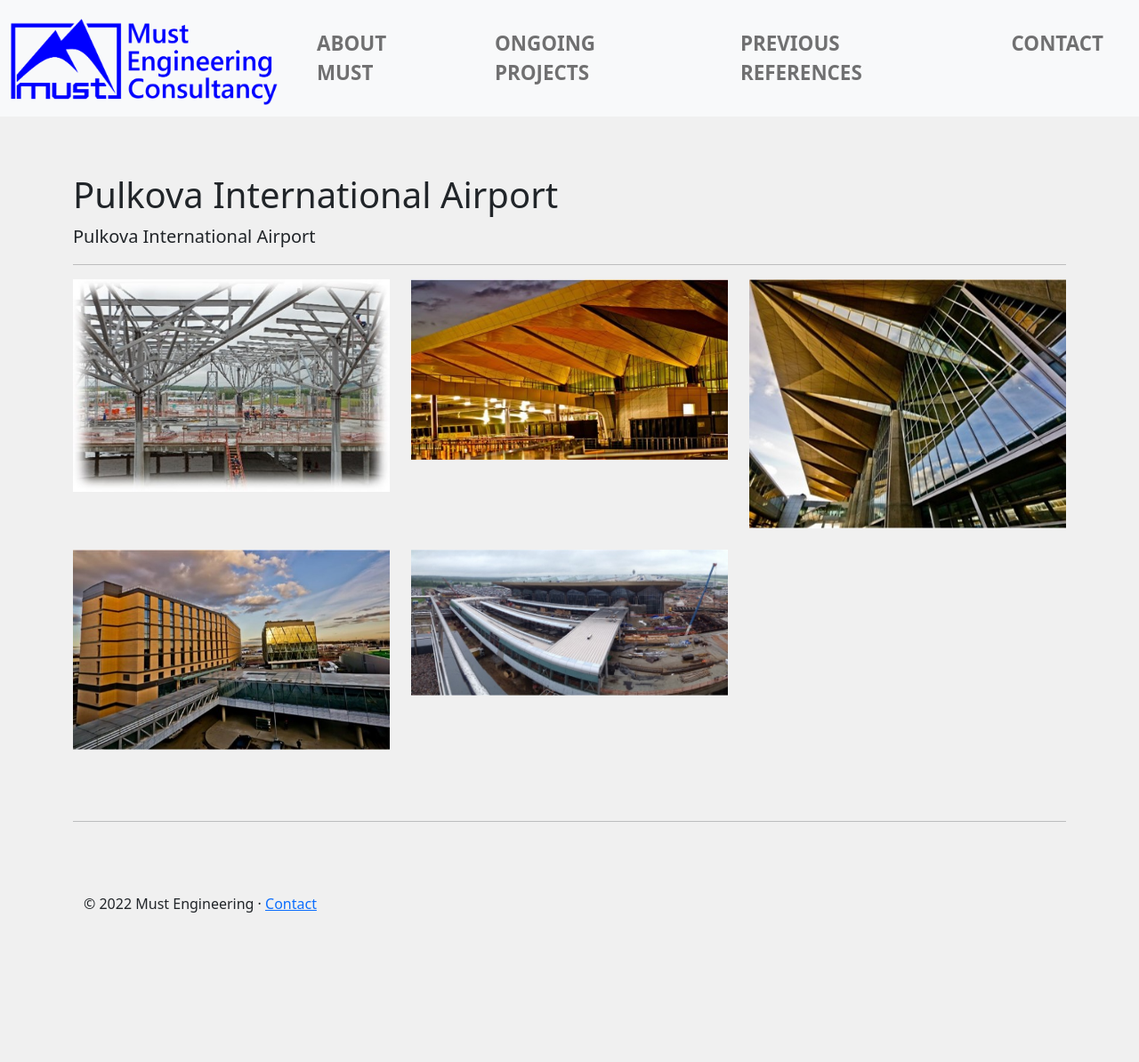
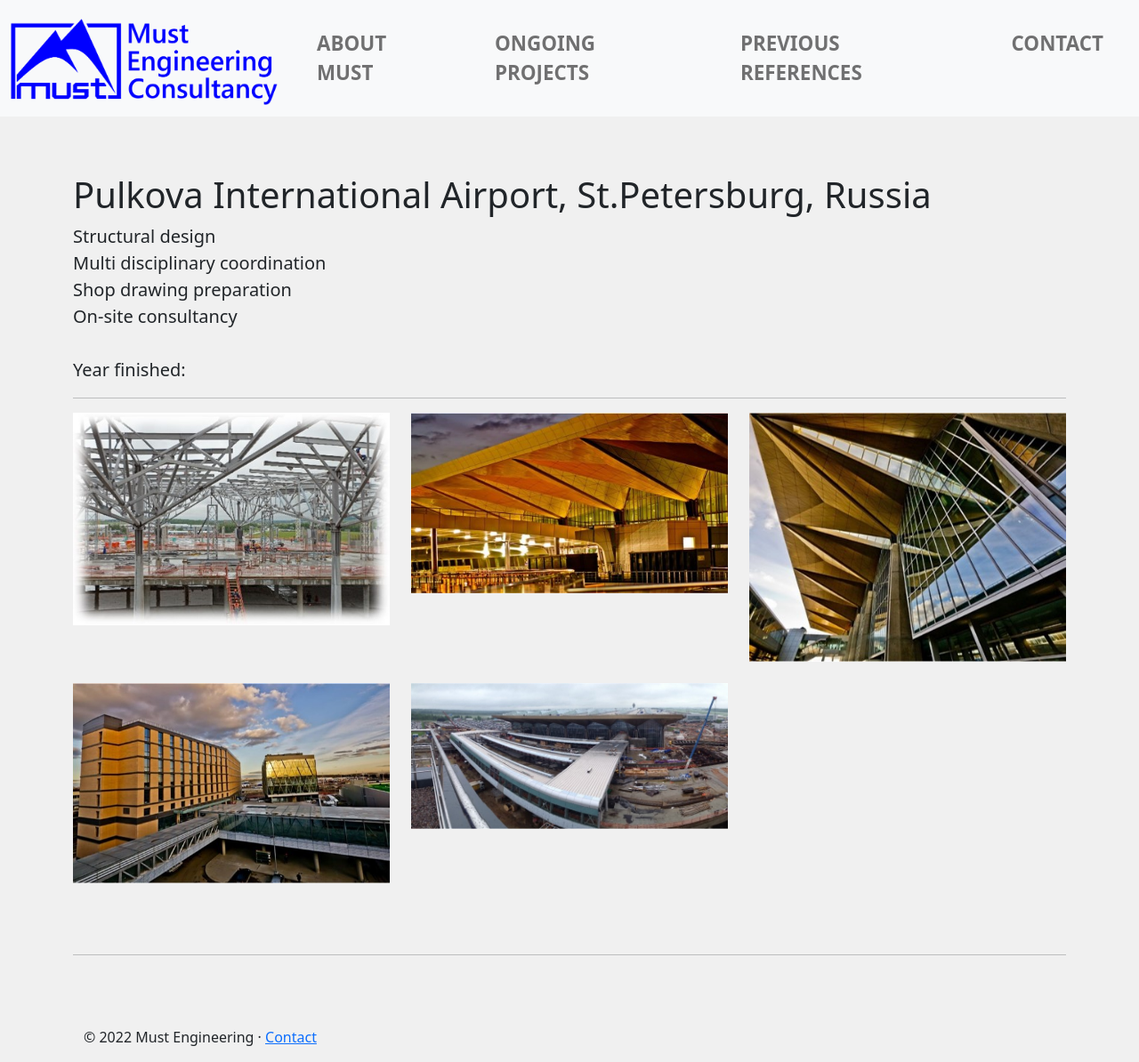
Before and after one commit to hozkok/mustengineering, a Jekyll site: the page built from _portfolio/p05_pulkova.html, in a window 1280 px wide. Shown: the whole page at 89% size. Built offline with Jekyll 4.4.1, drawn with Linux system fonts in a browser that asks for light colours; before the commit the page ends 1044 px from its top, so only the background shows below that.

```diff
--- a/_portfolio/p01_lusail.html
+++ b/_portfolio/p01_lusail.html
@@ -2,11 +2,11 @@
 layout: default-portfolio-page
 
 featured: true
-title: "Lusail Multipurpose Hall"
+title: "Lusail Multipurpose Hall, Doha, Qatar"
 project_type: Stadiums
 preview_img: /assets/images/portfolio/p01_lusail/4.jpg
 project_status: finished
-priority: 50
+priority: 100
 description: |
   Single layer diagrid roof with 140m span was designed with a 1/340 thickness
   over span ratio.
--- a/_portfolio/p02_haramain.html
+++ b/_portfolio/p02_haramain.html
@@ -1,10 +1,11 @@
 ---
 layout: default-portfolio-page
 
-title: "Haramain Train Station"
+title: "Haramain Train Station, Medina, Saudi Arabia"
 project_type: Aviation
 preview_img: /assets/images/portfolio/p02_haramain/4.jpg
 project_status: finished
+priority: 90
 description: |
   Railway station with main decoration objects of architecturally exposed
   steel. Structural verification, connection calculation and detailing of a
--- a/_portfolio/p03_habom.html
+++ b/_portfolio/p03_habom.html
@@ -1,10 +1,11 @@
 ---
 layout: default-portfolio-page
 
-title: "THY Technic Habom Project, Istanbul – Turkey"
+title: "THY Technic Habom Project, Istanbul, Turkey"
 project_type: Aviation
 preview_img: /assets/images/portfolio/p03_habom/IMG_2109.JPG
 project_status: finished
+priority: 80
 description: |
   Structural design and detailing of two Aircraft hangars (Wide-body,
   Narrow-body) with 3x90m span (13.500tons). Value engineering work resulted in
--- a/_portfolio/p04_silkway.html
+++ b/_portfolio/p04_silkway.html
@@ -1,10 +1,11 @@
 ---
 layout: default-portfolio-page
 
-title: "Silkway Airlines Aircraft Maintenance Hangar, Baku – Azerbaijan"
+title: "Silkway Airlines Aircraft Maintenance Hangar, Baku, Azerbaijan"
 project_type: Aviation
 preview_img: /assets/images/portfolio/p04_silkway/Picture15.jpg
 project_status: finished
+priority: 70
 description: |
   One of the largest span aircraft hangars in the world having a free span of
   160 meters. Structural design and detailing of large span aircraft hangar
--- a/_portfolio/p05_pulkova.html
+++ b/_portfolio/p05_pulkova.html
@@ -1,12 +1,18 @@
 ---
 layout: default-portfolio-page
 
-title: "Pulkova International Airport"
+title: "Pulkova International Airport, St.Petersburg, Russia"
 project_type: Aviation
 preview_img: /assets/images/portfolio/p05_pulkova/Picture2.jpg
 project_status: finished
+priority: 60
 description: |
-  Pulkova International Airport
+  Structural design
+  </br>Multi disciplinary coordination
+  </br>Shop drawing preparation
+  </br>On-site consultancy
+  </br>
+  </br>Year finished:
 images:
   - /assets/images/portfolio/p05_pulkova/Picture2.jpg
   - /assets/images/portfolio/p05_pulkova/Picture3.jpg
```
Also changed, not shown: _portfolio/p06_kagalim.html (+9 -2 lines).
